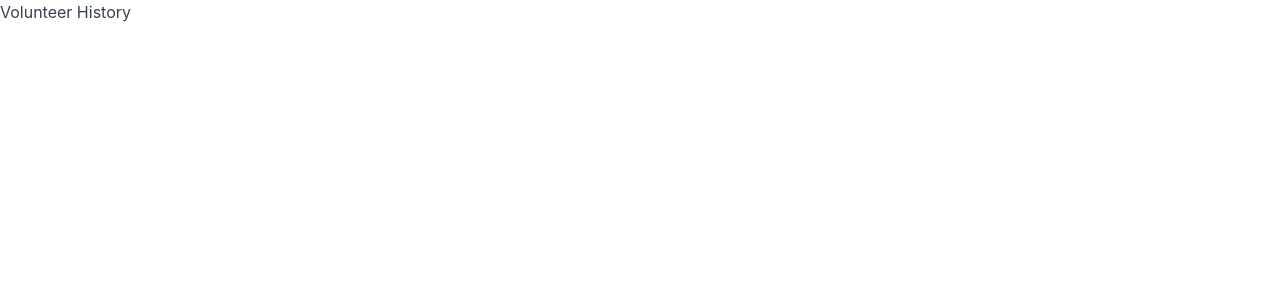
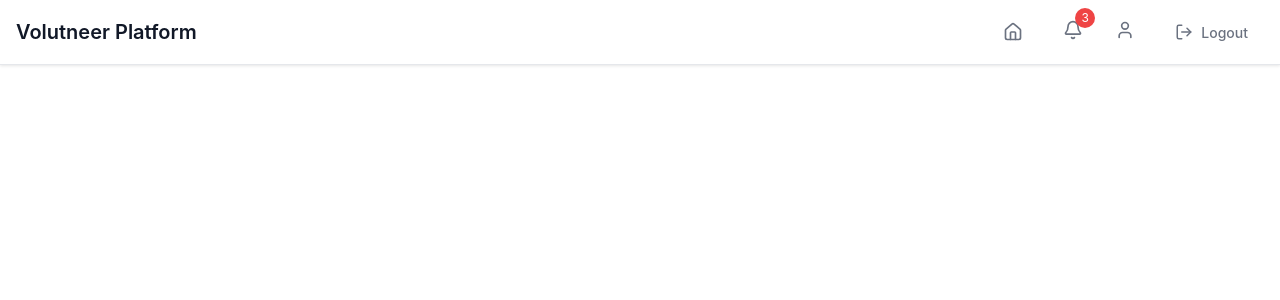
Before and after one commit to group-08-fullstack/volunteer-management-app, a React (Vite) app: page /volunteerhistory in a window 1280 px wide. Shown: the top 300 px of the page. Built offline with nearby package versions, Linux system fonts and the light colour scheme.

Commit message:
Create Navigation component

```diff
--- /dev/null
+++ b/src/components/Navigation.css
@@ -0,0 +1,109 @@
+/* ===== NAVBAR STYLES ===== */
+.navbar {
+    width: 100%;
+    background-color: white;
+    box-shadow: 0 1px 3px 0 rgba(0, 0, 0, 0.1);
+    border-bottom: 1px solid #e5e7eb;
+}
+
+.navbar-container {
+    width: 100%;
+    padding: 0 1rem;
+}
+
+.navbar-content {
+    display: flex;
+    justify-content: space-between;
+    align-items: center;
+    height: 4rem;
+}
+
+.navbar-title {
+    font-size: 1.25rem;
+    font-weight: 600;
+    color: #111827;
+}
+
+.navbar-actions {
+    display: flex;
+    align-items: center;
+    gap: 1rem;
+}
+
+.icon-button {
+    position: relative;
+    padding: 0.5rem;
+    color: #6b7280;
+    background: none;
+    border: none;
+    border-radius: 50%;
+    cursor: pointer;
+    transition: all 0.2s;
+}
+
+.icon-button:hover {
+    color: #111827;
+    background-color: #f3f4f6;
+}
+
+.notification-badge {
+    position: absolute;
+    top: -0.25rem;
+    right: -0.25rem;
+    background-color: #ef4444;
+    color: white;
+    font-size: 0.75rem;
+    border-radius: 50%;
+    height: 1.25rem;
+    width: 1.25rem;
+    display: flex;
+    align-items: center;
+    justify-content: center;
+}
+
+.logout-button {
+    display: flex;
+    align-items: center;
+    gap: 0.5rem;
+    padding: 0.5rem 1rem;
+    color: #6b7280;
+    background: none;
+    border: none;
+    border-radius: 0.375rem;
+    cursor: pointer;
+    transition: all 0.2s;
+}
+
+.logout-button:hover {
+    color: #111827;
+    background-color: #f3f4f6;
+}
+
+.logout-text {
+    font-size: 0.875rem;
+    font-weight: 500;
+}
+
+
+.home-button {
+    display: flex;
+    align-items: center;
+    gap: 0.5rem;
+    padding: 0.5rem 1rem;
+    color: #6b7280;
+    background: none;
+    border: none;
+    border-radius: 0.375rem;
+    cursor: pointer;
+    transition: all 0.2s;
+}
+
+.home-button:hover {
+    color: #111827;
+    background-color: #f3f4f6;
+}
+
+.home-text {
+    font-size: 0.875rem;
+    font-weight: 500;
+}
--- /dev/null
+++ b/src/components/Navigation.jsx
@@ -0,0 +1,106 @@
+import { useState,  useEffect } from 'react';
+import { useNavigate } from 'react-router-dom';
+import { Bell, User, LogOut, Home  } from 'lucide-react';
+import NotificationButton from './Notification';
+import './Navigation.css';
+
+/* Instructions for providing extraLinks as a prop:
+
+   - extraLinks must follow this format:
+
+     const extraLinks = [
+       {
+         className: "home-button",          // CSS class for styling
+         link: "/home",                     // Path to navigate to
+         logo: <Home size={18} />,          // lucide-react icon component
+         text: "Home"                       // Label displayed next to the icon
+       },
+       ...
+     ];
+
+    - Note: pass extralink as [] if no addtional links are needed
+
+    - Note: 'logo' should be a JSX element imported from lucide-react,
+    e.g., import { Home } from "lucide-react";
+
+    - Note: logo and text fields can be null
+
+    - Also, make sure to define CSS styles for each className
+    (e.g., 'home-button') in Navigation.css
+
+*/
+
+
+
+export default function NavigationBar({extraLinks}){
+    const navigate = useNavigate()
+
+    // Get the user data from localStorage
+    const userString = localStorage.getItem("currentUser");
+    // Parse it
+    const currentUser = userString ? JSON.parse(userString) : null;
+
+    // Function to handle logout
+    const handleLogout = () => {
+        // Clear any authentication tokens or user data
+        localStorage.removeItem('authToken');
+        localStorage.removeItem('userData');
+
+        // Navigate to login page
+        navigate('/login');
+    };
+
+
+    return(
+            <nav className="navbar">
+                <div className="navbar-container">
+                  <div className="navbar-content">
+                    <div>
+                      <h1 className="navbar-title">Volutneer Platform</h1>
+                    </div>
+
+                    <div className="navbar-actions">
+                        {/* Create additional links */}
+                        {
+                        extraLinks.map(element => (
+                            <button className={element.className} onClick={() => navigate(element.link)}>
+                                {element.logo}
+                                <span className={element.className + "-text"}>{element.text}</span>
+                            </button>
+                            ))
+                        }
+
+                        {/* Home button */}
+                        <button
+                            onClick={() => currentUser.role == "volunteer" ? navigate("/volunteerdash") : navigate("/admindash") }
+                            className="home-button"
+                        >
+                            <Home size={20} />
+                        </button>
+
+                        {/* Notifications */}
+                        {/* Imported from Notification.jsx */}
+                        <NotificationButton />
+
+                        {/* Account */}
+                        <button
+                            onClick={() => null}
+                            className="icon-button"
+                        >
+                            <User size={20} />
+                        </button>
+
+                        {/* Logout */}
+                        <button
+                            onClick={handleLogout}
+                            className="logout-button"
+                        >
+                            <LogOut size={18} />
+                            <span className="logout-text">Logout</span>
+                        </button>
+                    </div>
+                  </div>
+                </div>
+              </nav>
+    )
+}
--- a/src/components/VolunteerHistory.jsx
+++ b/src/components/VolunteerHistory.jsx
@@ -1,11 +1,13 @@
 import { useState,  useEffect } from 'react';
 import './VolunteerHistory.css';
+import { Bell, User, LogOut, Home  } from 'lucide-react';
+import NavigationBar from './Navigation';
 
 export default function VolunteerHistoryTable(){
 
+
     return(
-        <div>
-            <p> Volunteer History </p>
-        </div>
+        <NavigationBar extraLinks={[]} />
+
     )
 }
```
